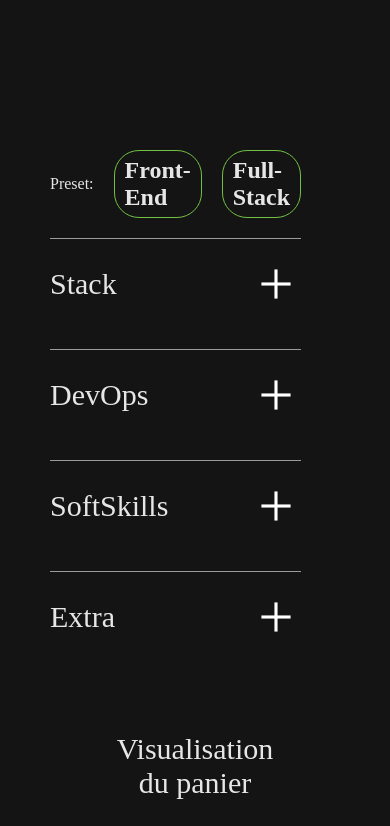
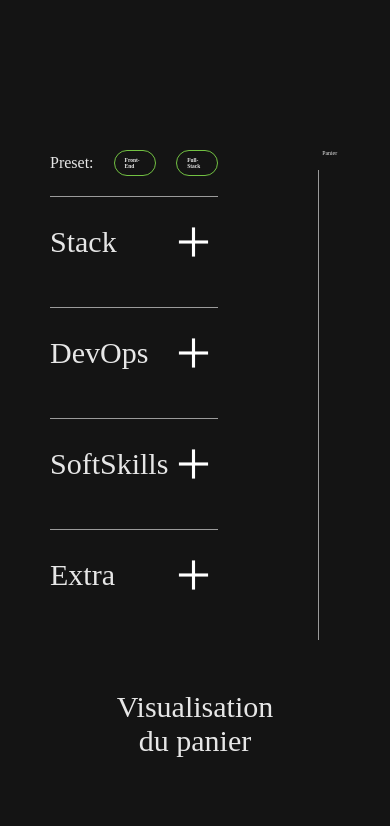
Before and after one commit to LucasGoudemand/Portfolio, a Next.js app: page /components/shopsection/shopSectionContainer in a window 390 px wide. Shown: the top 826 px of the page. Built offline with nearby package versions, Linux system fonts and the light colour scheme; a web font is replaced by a local one.

Commit message:
working on responsiv

```diff
--- a/styles/shopsection/Preset.module.css
+++ b/styles/shopsection/Preset.module.css
@@ -14,6 +14,7 @@
 }
 .fullstackClass {
   transition: 0.5s;
+  font-size: 1.4vw;
   border: 1px solid #72c142;
   border-radius: 25px;
   padding: 6px 10px 6px 10px;
@@ -22,5 +23,14 @@
   transition: 0.5s;
   border: 1px solid #72c142;
   border-radius: 25px;
+  font-size: 1.4vw;
   padding: 6px 10px 6px 10px;
 }
+@media (min-width: 1800px) {
+  .fullstackClass {
+    font-size: 25px;
+  }
+  .frontendClass {
+    font-size: 25px;
+  }
+}
--- a/styles/shopsection/ShopSectionContainer.module.css
+++ b/styles/shopsection/ShopSectionContainer.module.css
@@ -24,7 +24,7 @@
   width: 100%;
 }
 .panierTitle {
-  font-size: 30px;
+  font-size: 1.5vw;
   font-weight: 500;
   padding-bottom: 40px;
 }
@@ -44,3 +44,8 @@
   padding-right: 20%;
   margin-top: 70px;
 }
+@media (min-width: 1800px) {
+  .panierTitle {
+    font-size: 30px;
+  }
+}
```
